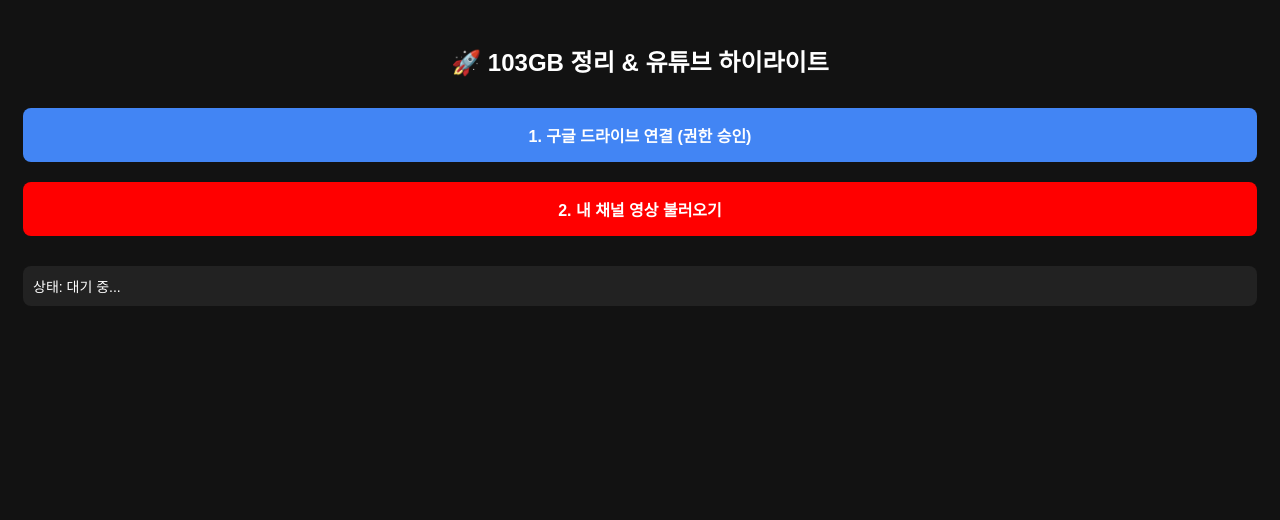
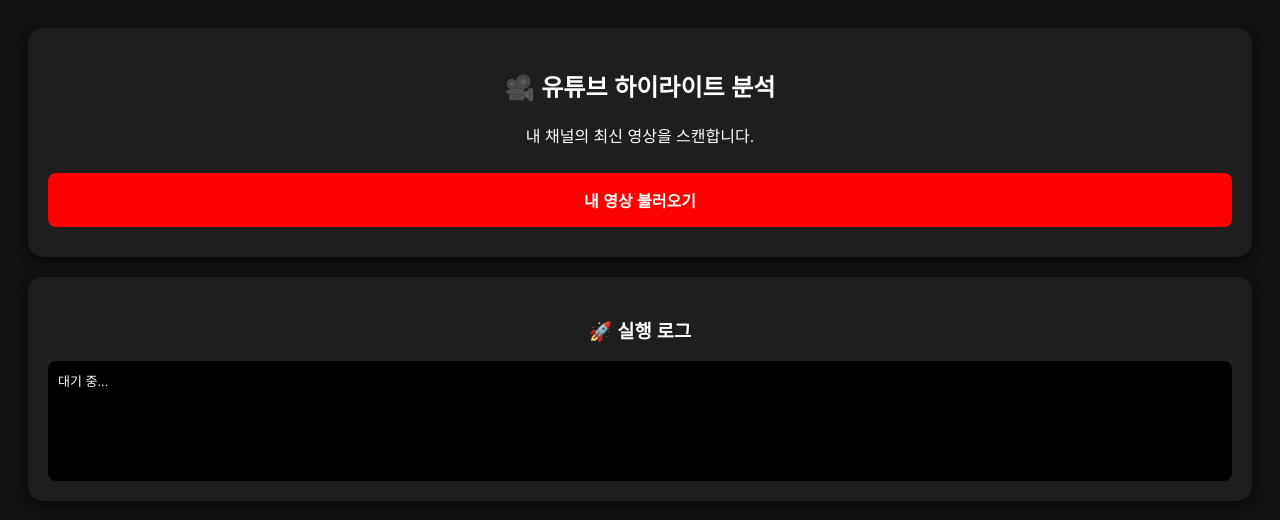
Before and after one commit to dietnewbi/260323, a plain HTML site: page admin.html in a window 1280 px wide. Drawn offline with Linux system fonts and the light colour scheme.

Commit message:
admin.html 업데이트

```diff
--- a/admin.html
+++ b/admin.html
@@ -3,38 +3,63 @@
 <head>
     <meta charset="UTF-8">
     <meta name="viewport" content="width=device-width, initial-scale=1.0">
-    <title>BurBie 아카이브 관리자</title>
+    <title>BurBie AI 관리자</title>
     <style>
-        body { font-family: sans-serif; background: #121212; color: white; padding: 15px; text-align: center; }
-        button { width: 100%; padding: 15px; margin: 10px 0; font-size: 16px; border-radius: 8px; border: none; font-weight: bold; }
-        .btn-google { background: #4285F4; color: white; }
-        .btn-youtube { background: #FF0000; color: white; }
-        #log { margin-top: 20px; padding: 10px; background: #222; border-radius: 8px; font-size: 14px; text-align: left; }
+        body { font-family: sans-serif; background: #121212; color: white; padding: 20px; text-align: center; }
+        .card { background: #1e1e1e; padding: 20px; border-radius: 15px; margin-bottom: 20px; box-shadow: 0 4px 10px rgba(0,0,0,0.5); }
+        button { width: 100%; padding: 15px; margin: 10px 0; font-size: 16px; border-radius: 8px; border: none; font-weight: bold; cursor: pointer; }
+        .btn-yt { background: #FF0000; color: white; }
+        #result { text-align: left; background: #000; padding: 10px; border-radius: 8px; font-size: 13px; min-height: 100px; overflow-y: auto; }
+        .video-item { border-bottom: 1px solid #333; padding: 10px 0; }
     </style>
 </head>
 <body>
-    <h2>🚀 103GB 정리 & 유튜브 하이라이트</h2>
+    <div class="card">
+        <h2>🎥 유튜브 하이라이트 분석</h2>
+        <p>내 채널의 최신 영상을 스캔합니다.</p>
+        <button class="btn-yt" onclick="getYouTubeVideos()">내 영상 불러오기</button>
+    </div>
 
-    <button class="btn-google" onclick="authGoogle()">1. 구글 드라이브 연결 (권한 승인)</button>
-    <button class="btn-youtube" onclick="fetchYouTube()">2. 내 채널 영상 불러오기</button>
-
-    <div id="log">상태: 대기 중...</div>
+    <div class="card">
+        <h3>🚀 실행 로그</h3>
+        <div id="result">대기 중...</div>
+    </div>
 
     <script>
-        // 다음 단계에서 발급받을 키를 여기에 넣을 겁니다.
-        const CLIENT_ID = '발급받을_클라이언트ID';
-        const API_KEY = '발급받을_유튜브API키';
+        const API_KEY = 'AIzaSyDaLSJUGp5mgOwDYG3ISaQszV8argDKh8o';
 
-        function logMessage(msg) {
-            document.getElementById('log').innerText += '\n> ' + msg;
+        async function getYouTubeVideos() {
+            const status = document.getElementById('result');
+            status.innerHTML = "영상 목록을 가져오는 중...";
+
+            try {
+                // 유튜브 API를 통해 최신 영상 5개를 가져오는 주소입니다.
+                const url = `https://www.googleapis.com/youtube/v3/search?key=${API_KEY}&part=snippet&type=video&maxResults=5&order=date`;
+
+                const response = await fetch(url);
+                const data = await response.json();
+
+                if (data.items && data.items.length > 0) {
+                    status.innerHTML = "";
+                    data.items.forEach(item => {
+                        const title = item.snippet.title;
+                        const videoId = item.id.videoId;
+                        status.innerHTML += `
+                            <div class="video-item">
+                                <strong>제목:</strong> ${title}<br>
+                                <button onclick="analyzeVideo('${videoId}')" style="width:auto; padding:5px 10px; font-size:12px; margin-top:5px;">AI 하이라이트 분석</button>
+                            </div>`;
+                    });
+                } else {
+                    status.innerHTML = "영상을 찾을 수 없습니다. (채널 설정을 확인하세요)";
+                }
+            } catch (error) {
+                status.innerHTML = "에러 발생: " + error.message;
+            }
         }
 
-        function authGoogle() {
-            logMessage("구글 로그인 연동 준비 중... (API 키 필요)");
-        }
-
-        function fetchYouTube() {
-            logMessage("유튜브 영상 스캔 준비 중... (API 키 필요)");
+        function analyzeVideo(id) {
+            alert("해당 영상(" + id + ")의 AI 분석을 시작합니다. (다음 단계에서 연동 예정)");
         }
     </script>
 </body>
```
